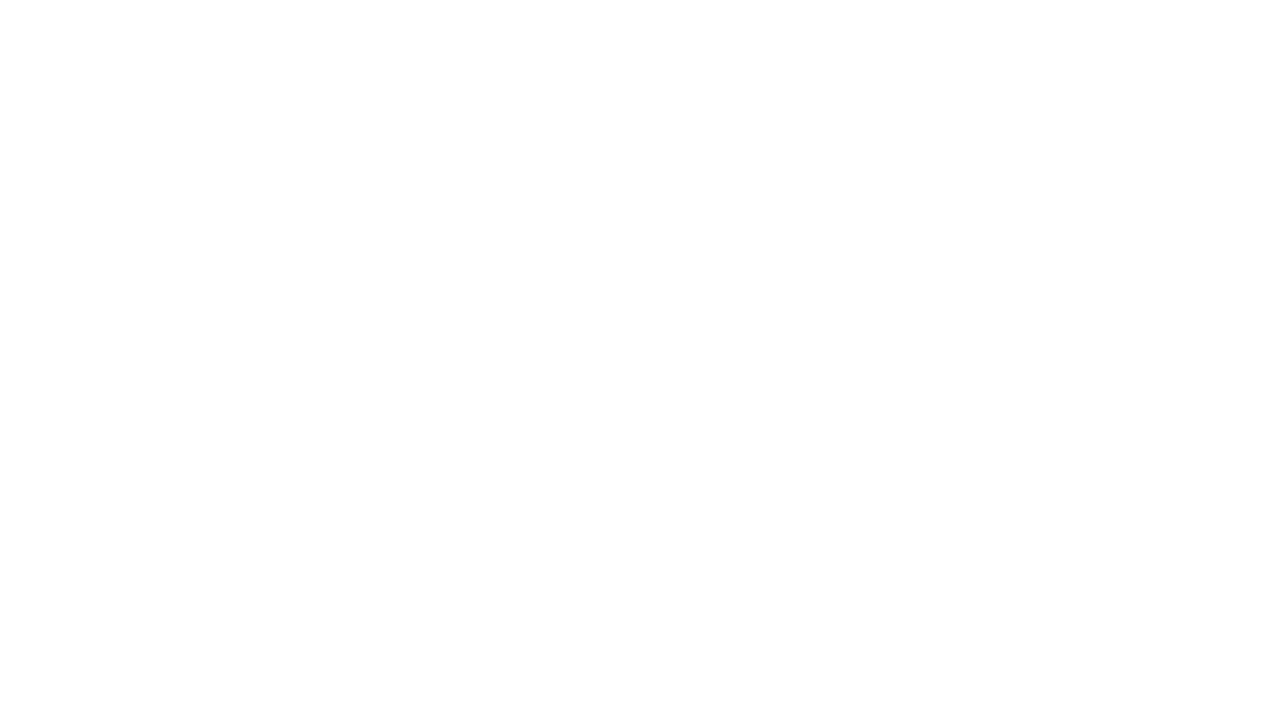
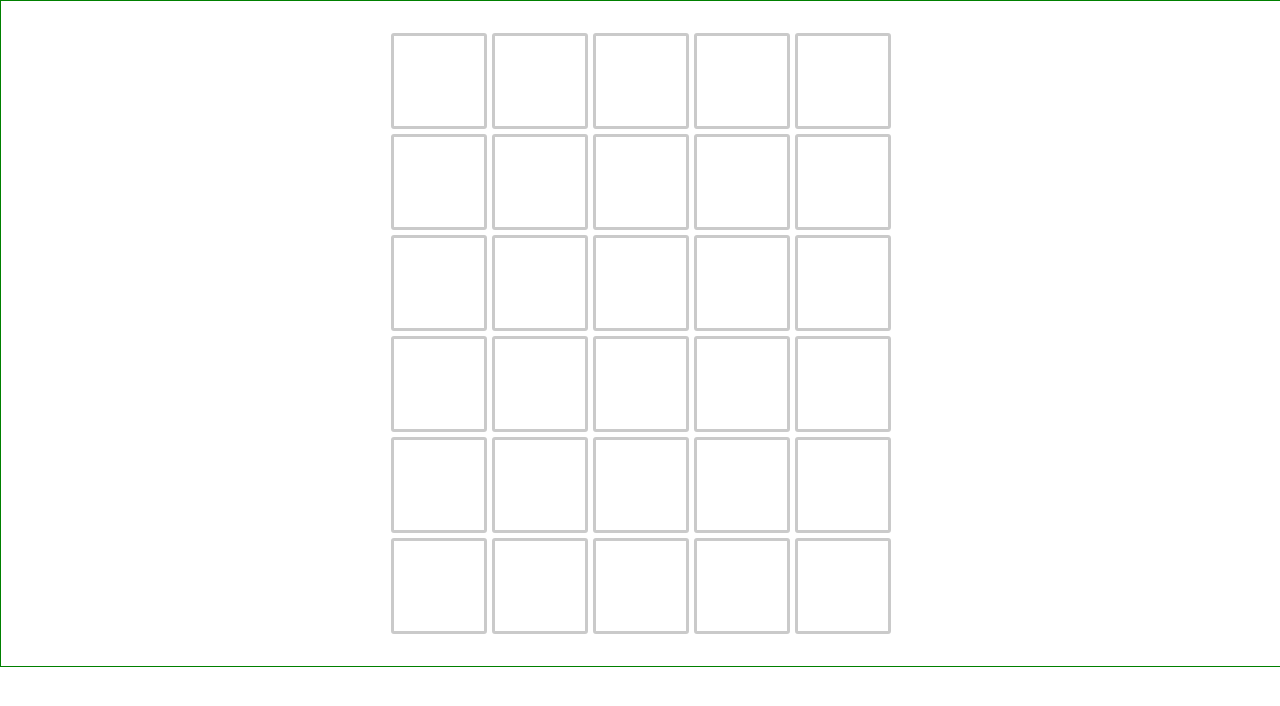
Before and after one commit to alexvarney/Reactle, a React (Create React App) app: page / in a window 1280 px wide. Shown: the top 706 px of the page. Built offline with nearby package versions, Linux system fonts and the light colour scheme.

Commit message:
add letter colors

```diff
--- a/src/components/game-board.tsx
+++ /dev/null
@@ -1 +0,0 @@
-export default {};
--- /dev/null
+++ b/src/components/game-grid.tsx
@@ -0,0 +1,22 @@
+import { NUM_GUESSES, WORD_LENGTH } from "../utils/constants";
+import { Letter } from "./letter";
+
+export const GameGrid = () => {
+  return (
+    <div className="main-grid">
+      {Array.from({ length: NUM_GUESSES }).map((_, idx) => (
+        <WordRow index={idx} />
+      ))}
+    </div>
+  );
+};
+
+export const WordRow: React.FC<{ index: number }> = ({ index }) => {
+  return (
+    <p className="word-row">
+      {Array.from({ length: WORD_LENGTH }).map((_, letterIndex) => (
+        <Letter row={index} letter={letterIndex} />
+      ))}
+    </p>
+  );
+};
--- /dev/null
+++ b/src/components/letter.tsx
@@ -0,0 +1,59 @@
+import { useMemo } from "react";
+import { useGameState } from "../utils/use-game-state";
+
+type LetterStates = "empty" | "current" | "valid" | "misplace" | "invalid";
+
+export const Letter: React.FC<{ row: number; letter: number }> = ({
+  row,
+  letter,
+}) => {
+  const gameState = useGameState();
+  const isPrevious = gameState.previous.length > row;
+  const isCurrent = gameState.previous.length === row;
+
+  const value = useMemo(() => {
+    if (isPrevious) {
+      return gameState.previous[row]?.charAt(letter) ?? "";
+    } else if (isCurrent) {
+      return gameState.current.charAt(letter);
+    }
+
+    return "";
+  }, [isPrevious, isCurrent, gameState, letter, row]);
+
+  const state: LetterStates = useMemo(() => {
+    if (isCurrent && !!value) return "current";
+
+    if (isPrevious) {
+      const word = Array.from(gameState.previous[row]);
+
+      if (word[letter] === gameState.target.charAt(letter)) {
+        return "valid";
+      }
+
+      if (Array.from(gameState.target).includes(word[letter])) {
+        console.log(`misplace: ${word[letter]}`);
+
+        return "misplace";
+      }
+
+      return "invalid";
+    }
+
+    return "empty";
+  }, [
+    isCurrent,
+    value,
+    gameState.previous,
+    gameState.target,
+    isPrevious,
+    letter,
+    row,
+  ]);
+
+  return (
+    <div className={`letter letter--${state}`}>
+      <span>{value}</span>
+    </div>
+  );
+};
--- a/src/components/root-view/root.tsx
+++ b/src/components/root-view/root.tsx
@@ -1,16 +1,10 @@
 import "./style.css";
 
-import { useGameContext } from "../../utils/use-game-context";
-
+import { GameGrid } from "../game-grid";
 const Root = () => {
-  const inputState = useGameContext();
-
   return (
-    <div className="App">
-      {inputState.previous.map((value) => (
-        <p>{value}</p>
-      ))}
-      <p>{inputState.current}</p>
+    <div className="container">
+      <GameGrid />
     </div>
   );
 };
--- a/src/components/root-view/style.css
+++ b/src/components/root-view/style.css
@@ -0,0 +1,68 @@
+.container {
+  padding: 2rem 0;
+  border: 1px solid green;
+  display: flex;
+  width: 100%;
+  justify-content: center;
+
+  --near-black: #1c1c1c;
+  --gray-dark: #383838;
+  --gray-light: #cacaca;
+  --light: #f2f2f2;
+  --green: #58b358;
+  --yellow: #bfae11;
+}
+
+.main-grid {
+  width: clamp(150px, 66vw, 500px);
+  display: grid;
+  gap: 0.33rem;
+}
+
+.word-row {
+  display: grid;
+  grid-template-columns: repeat(5, 1fr);
+  gap: 0.33rem;
+}
+
+.letter {
+  border: 3px solid var(--gray-light);
+  border-radius: 3px;
+
+  aspect-ratio: 1;
+  text-align: center;
+  justify-self: stretch;
+  vertical-align: middle;
+
+  display: flex;
+  align-items: center;
+  justify-content: center;
+  font-size: 3rem;
+  text-transform: uppercase;
+
+  color: var(--gray-dark);
+  user-select: none;
+}
+
+.letter--current {
+  border: 3px solid var(--gray-dark);
+  color: var(--gray-dark);
+
+  transition: all 0.2s;
+}
+
+.letter--valid {
+  color: var(--light);
+  background-color: var(--green);
+  border-color: var(--green);
+}
+.letter--misplace {
+  color: var(--light);
+  background-color: var(--yellow);
+  border-color: var(--yellow);
+}
+.letter--invalid {
+  color: var(--light);
+  background-color: var(--gray-dark);
+  border-color: var(--gray-dark);
+}
--- a/src/index.css
+++ b/src/index.css
@@ -2,6 +2,7 @@
    v2.0 | 20110126
    License: none (public domain)
 */
+@import url("https://fonts.googleapis.com/css2?family=Jost:wght@700&display=swap");
 
 html,
 body,
@@ -107,6 +108,7 @@ section {
 }
 body {
   line-height: 1;
+  font-family: "Jost", sans-serif;
 }
 ol,
 ul {
--- a/src/utils/constants.ts
+++ b/src/utils/constants.ts
@@ -2,3 +2,4 @@ const lower = "abcdefghijklmnopqrstuvwxyz";
 
 export const ALPHABET = lower + lower.toUpperCase();
 export const WORD_LENGTH = 5;
+export const NUM_GUESSES = 6;
--- a/src/utils/use-game-state.ts
+++ b/src/utils/use-game-state.ts
@@ -9,6 +9,7 @@ interface IGameStateAction {
 }
 
 interface IGameState {
+  target: string;
   previous: string[];
   current: string;
 }
@@ -16,6 +17,7 @@ interface IGameState {
 export const initialGameState: IGameState = {
   previous: [],
   current: "",
+  target: "tests",
 };
 
 const stateReducer = (state: IGameState, action: IGameStateAction) => {
@@ -25,7 +27,7 @@ const stateReducer = (state: IGameState, action: IGameStateAction) => {
         ...state,
         current:
           state.current.length < WORD_LENGTH
-            ? state.current + action.value
+            ? state.current + action.value?.toLowerCase()
             : state.current,
       };
     case "backspace":
@@ -36,11 +38,13 @@ const stateReducer = (state: IGameState, action: IGameStateAction) => {
     case "confirm":
       if (
         state.current.length !== WORD_LENGTH ||
-        !(VALID_WORDS as Record<string, number>)[state.current]
+        !(VALID_WORDS as Record<string, number>)[state.current] ||
+        state.previous.includes(state.current)
       )
         return state;
 
       return {
+        ...state,
         previous: [...state.previous, state.current],
         current: "",
       };
```
Also changed, not shown: 2 other files (tests, documents, lock files or other folders).
